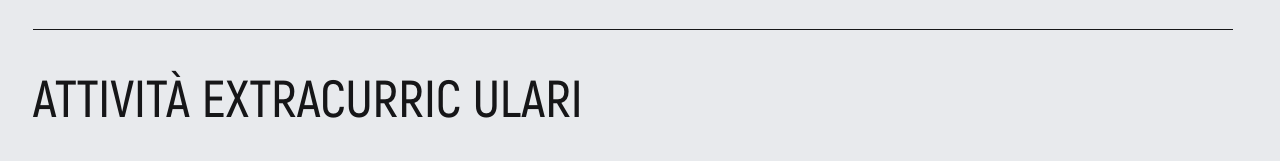
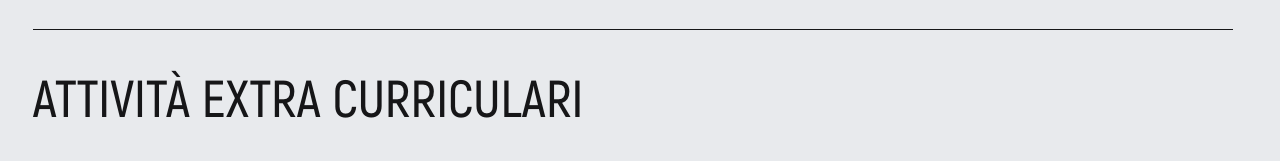
Before and after one commit to ystinia/ystinia.github.io, a plain HTML site: page it.html in a window 1280 px wide. Shown: the part 3944-4105 px from the top of the page. Drawn offline with Linux system fonts and the light colour scheme.

Commit message:
Correct typo

```diff
--- a/it.html
+++ b/it.html
@@ -350,7 +350,7 @@
     </section>
 
     <section class="extracurricular-activities">
-      <h2 class="extracurricular-activities__title">ATTIVITÀ EXTRACURRIC ULARI</h2>
+      <h2 class="extracurricular-activities__title">ATTIVITÀ EXTRA CURRICULARI</h2>
       <div class="extracurricular-activities__list">
         <div class="activity">
           <div class="chips chips--filled">
```
